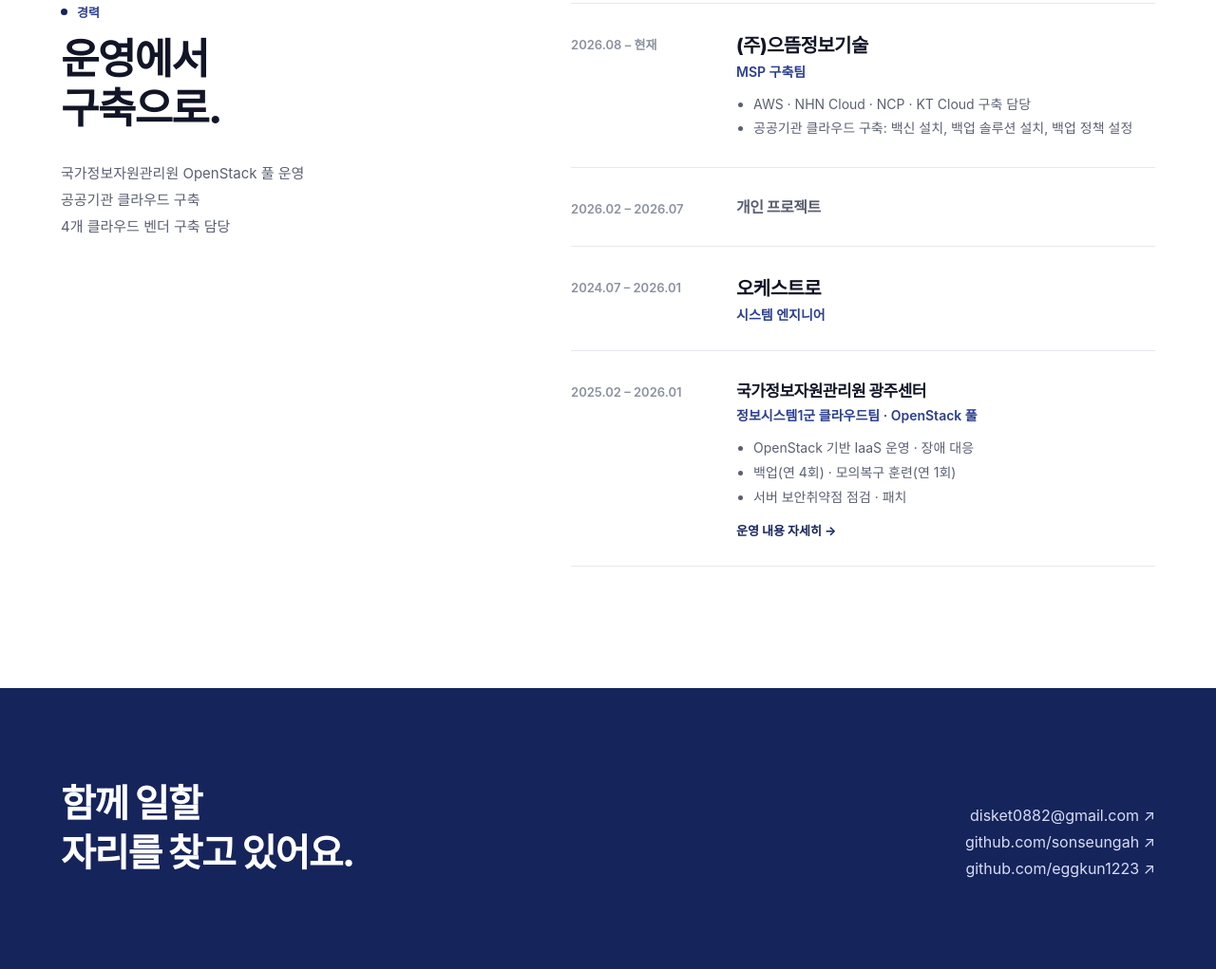
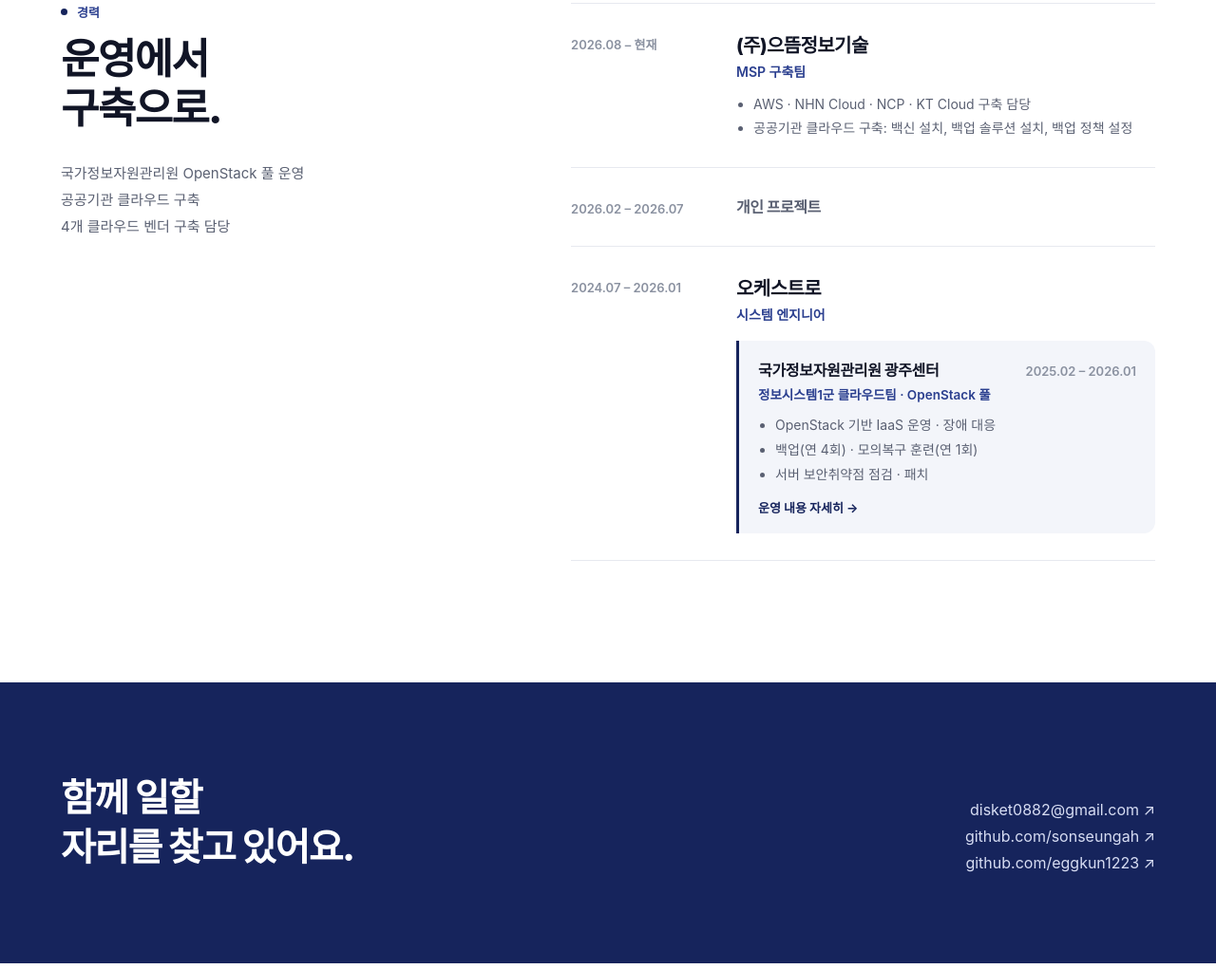
Before and after one commit to eggkun1223/sonseunga.site, a plain HTML site: page index.html in a window 1280 px wide. Shown: the part 3936-4957 px from the top of the page at 95% size. Drawn offline with Linux system fonts and the light colour scheme; a web font is replaced by a local one.

Commit message:
Nest 국가정보자원관리원 광주센터 under 오케스트로 in career list
Co-Authored-By: Claude Opus 5.5 <noreply@anthropic.com>

```diff
--- a/assets/style.css
+++ b/assets/style.css
@@ -250,3 +250,11 @@ nav{display:flex;justify-content:space-between;align-items:center;height:76px;bo
   .js .hero.in .lead{animation-delay:.34s}
   .js .hero.in .now{animation-delay:.42s}
 }
+
+/* 경력: 회사 안의 근무지 */
+.row .site{margin-top:18px;padding:18px 20px;border-left:3px solid var(--navy);background:var(--tint);border-radius:0 12px 12px 0}
+.site-h{display:flex;flex-wrap:wrap;justify-content:space-between;gap:4px 16px;align-items:baseline}
+.site-h b{font-size:16px;font-weight:800;letter-spacing:-.02em}
+.site-h span{font-size:13px;color:var(--mute);font-weight:600}
+.site-t{font-size:13.5px;color:var(--navy2);font-weight:600;margin-top:4px}
+.row .site ul{margin-top:10px}
--- a/index.html
+++ b/index.html
@@ -109,8 +109,7 @@
 <div class="rows">
 <div class="row"><p class="when">2026.08 – 현재</p><div><p class="co">(주)으뜸정보기술</p><p class="ro">MSP 구축팀</p><ul><li>AWS · NHN Cloud · NCP · KT Cloud 구축 담당</li><li>공공기관 클라우드 구축: 백신 설치, 백업 솔루션 설치, 백업 정책 설정</li></ul></div></div>
 <div class="row dim"><p class="when">2026.02 – 2026.07</p><div><p class="co">개인 프로젝트</p></div></div>
-<div class="row"><p class="when">2024.07 – 2026.01</p><div><p class="co">오케스트로</p><p class="ro">시스템 엔지니어</p></div></div>
-<div class="row sub"><p class="when">2025.02 – 2026.01</p><div><p class="co">국가정보자원관리원 광주센터</p><p class="ro">정보시스템1군 클라우드팀 · OpenStack 풀</p><ul><li>OpenStack 기반 IaaS 운영 · 장애 대응</li><li>백업(연 4회) · 모의복구 훈련(연 1회)</li><li>서버 보안취약점 점검 · 패치</li></ul><a class="more" href="ops/nirs.html">운영 내용 자세히 →</a></div></div>
+<div class="row"><p class="when">2024.07 – 2026.01</p><div><p class="co">오케스트로</p><p class="ro">시스템 엔지니어</p><div class="site"><p class="site-h"><b>국가정보자원관리원 광주센터</b><span>2025.02 – 2026.01</span></p><p class="site-t">정보시스템1군 클라우드팀 · OpenStack 풀</p><ul><li>OpenStack 기반 IaaS 운영 · 장애 대응</li><li>백업(연 4회) · 모의복구 훈련(연 1회)</li><li>서버 보안취약점 점검 · 패치</li></ul><a class="more" href="ops/nirs.html">운영 내용 자세히 →</a></div></div></div>
 </div>
 </div>
 </div></section>
```
